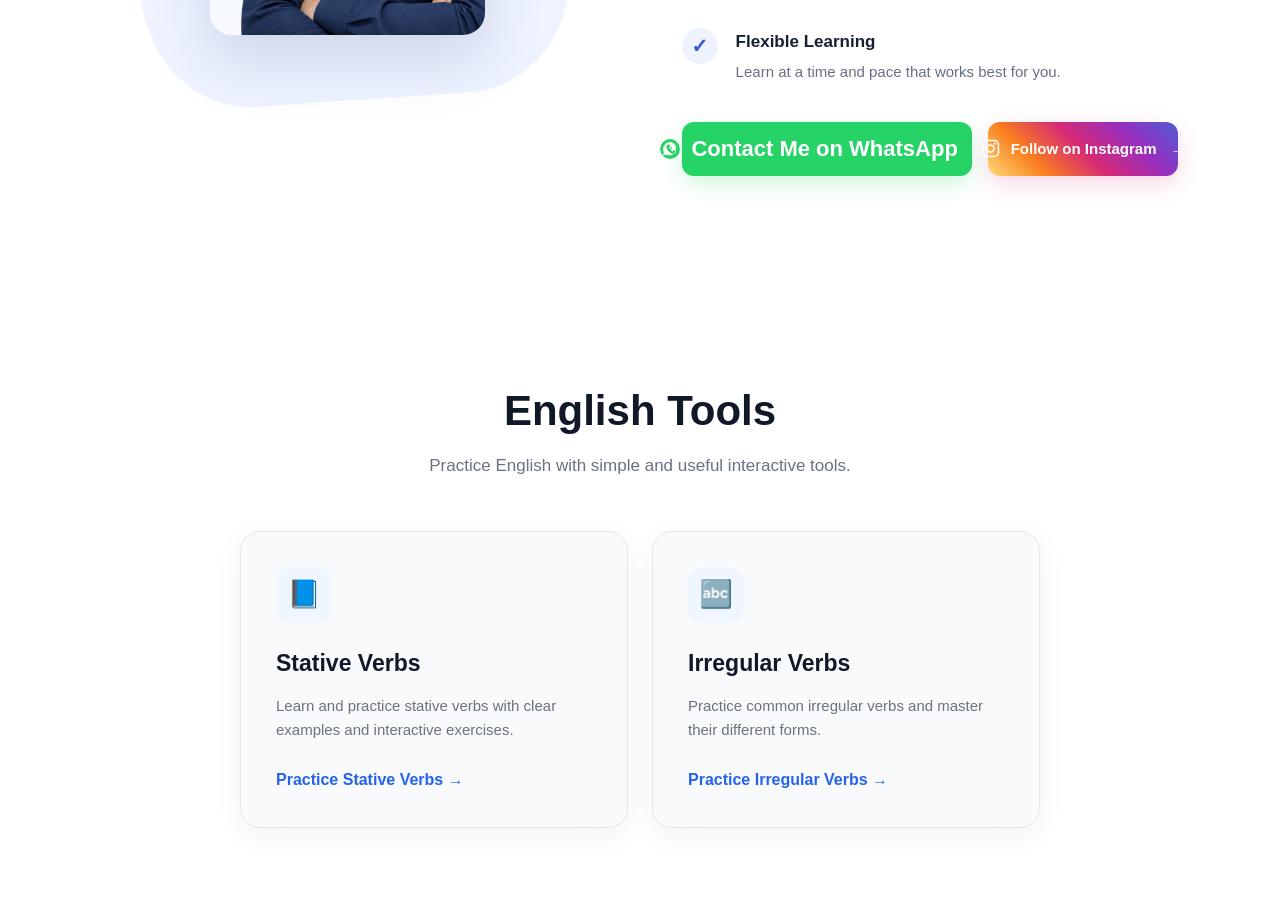
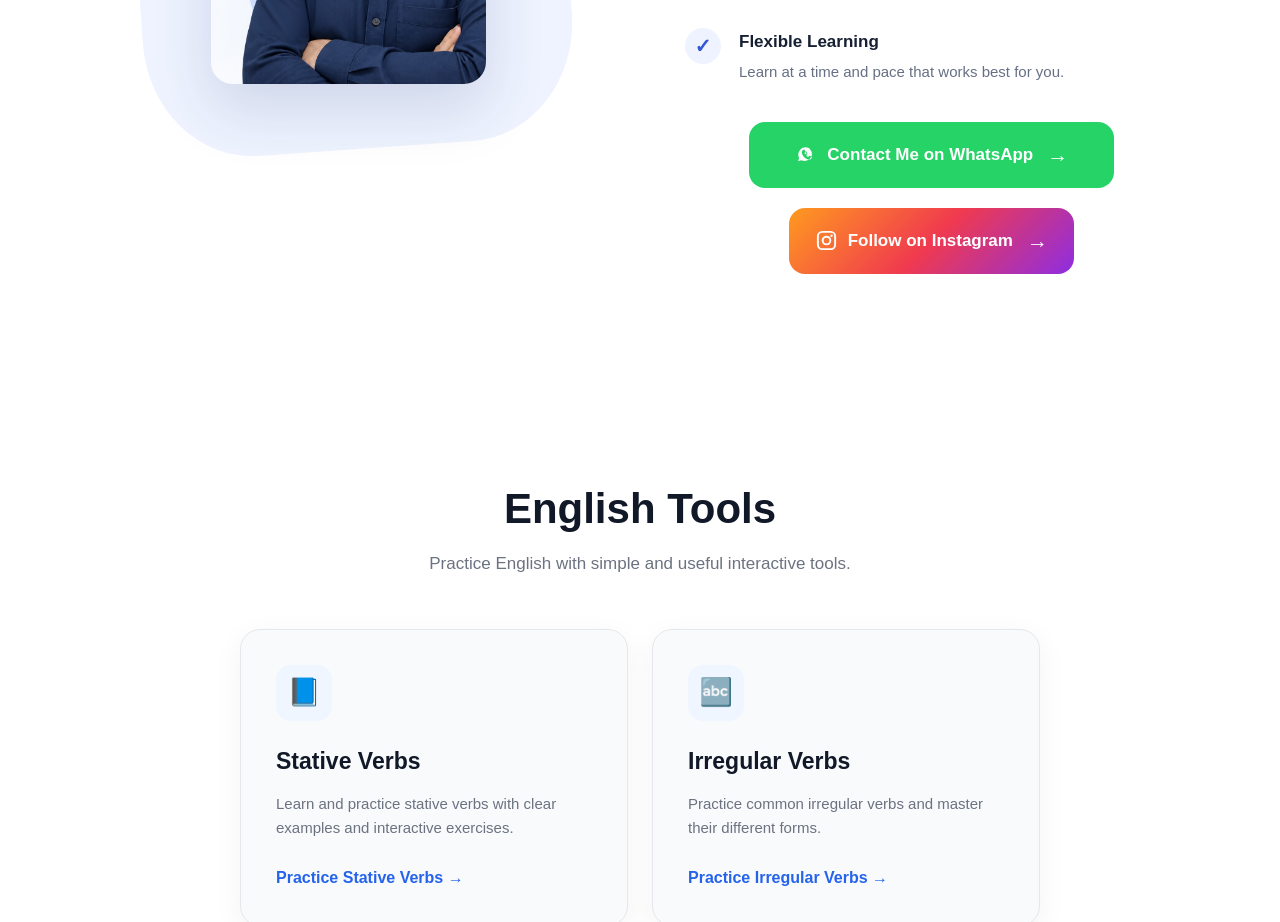
Before and after one commit to rezazamani8201-ux/hedefenglish, a Next.js app: page / in a window 1280 px wide. Shown: the part 4300-5222 px from the top of the page. Built offline with nearby package versions, Linux system fonts and the light colour scheme; no server answers.

Commit message:
Fix private lesson button layout

```diff
--- a/app/page.tsx
+++ b/app/page.tsx
@@ -677,56 +677,124 @@ export default function Home() {
               </div>
             </div>
 
-            <div className="private-buttons">
+           <div
+  style={{
+    display: "flex",
+    alignItems: "center",
+    justifyContent: "center",
+    gap: "20px",
+    flexWrap: "wrap",
+    width: "100%",
+    marginTop: "32px",
+    boxSizing: "border-box",
+  }}
+>
+  {/* WhatsApp */}
   <a
     href="https://wa.me/905531670982"
-                className="private-button"
     target="_blank"
     rel="noopener noreferrer"
+    style={{
+      boxSizing: "border-box",
+      display: "inline-flex",
+      alignItems: "center",
+      justifyContent: "center",
+      gap: "10px",
+      width: "min(365px, 100%)",
+      minHeight: "66px",
+      padding: "0 22px",
+      borderRadius: "16px",
+      background: "#25D366",
+      color: "#ffffff",
+      textDecoration: "none",
+      fontSize: "17px",
+      fontWeight: 600,
+      whiteSpace: "nowrap",
+      overflow: "hidden",
+      flexShrink: 0,
+    }}
   >
     <img
       src="/whatsapp.svg"
       alt="WhatsApp"
-  className="social-icon"
       style={{
-    width: "22px",
-    height: "22px",
-    minWidth: "22px",
+        width: "23px",
+        height: "23px",
+        flexShrink: 0,
         display: "block",
-    flexShrink: 0,
         objectFit: "contain",
       }}
     />
 
-                <span>
+    <span style={{ whiteSpace: "nowrap" }}>
       {t.privateLessons.whatsapp}
     </span>
 
-                <span>→</span>
+    <span
+      style={{
+        flexShrink: 0,
+        marginLeft: "4px",
+        fontSize: "21px",
+      }}
+    >
+      →
+    </span>
   </a>
 
+  {/* Instagram */}
   <a
     href="https://instagram.com/Hedef.English"
-                className="private-instagram-button"
     target="_blank"
     rel="noopener noreferrer"
+    style={{
+      boxSizing: "border-box",
+      display: "inline-flex",
+      alignItems: "center",
+      justifyContent: "center",
+      gap: "10px",
+      width: "min(285px, 100%)",
+      minHeight: "66px",
+      padding: "0 22px",
+      borderRadius: "16px",
+      background: "linear-gradient(135deg, #ff9a1f, #f03a4f, #8e2de2)",
+      color: "#ffffff",
+      textDecoration: "none",
+      fontSize: "17px",
+      fontWeight: 600,
+      whiteSpace: "nowrap",
+      overflow: "hidden",
+      flexShrink: 0,
+    }}
   >
     <svg
-                  className="social-icon"
+      width="23"
+      height="23"
       viewBox="0 0 24 24"
       aria-hidden="true"
+      style={{
+        flexShrink: 0,
+        display: "block",
+      }}
     >
       <path
         fill="currentColor"
-                    d="M7.5 2h9A5.5 5.5 0 0 1 22 7.5v9a5.5 5.5 0 0 1-5.5 5.5h-9A5.5 5.5 0 0 1 2 16.5v-9A5.5 5.5 0 0 1 7.5 2Zm0 1.8A3.7 3.7 0 0 0 3.8 7.5v9a3.7 3.7 0 0 0 3.7 3.7h9a3.7 3.7 0 0 0 3.7-3.7v-9a3.7 3.7 0 0 0-3.7-3.7h-9Zm9.8 1.4a1.3 1.3 0 1 1 0 2.6 1.3 1.3 0 0 1 0-2.6ZM12 7a5 5 0 1 1 0 10 5 5 0 0 1 0-10Zm0 1.8a3.2 3.2 0 1 0 0 6.4 3.2 3.2 0 0 0 0-6.4Z"
+        d="M7.5 2h9A5.5 5.5 0 0 1 22 7.5v9a5.5 5.5 0 0 1-5.5 5.5h-9A5.5 5.5 0 0 1 2 16.5v-9A5.5 5.5 0 0 1 7.5 2Zm0 2A3.5 3.5 0 0 0 4 7.5v9A3.5 3.5 0 0 0 7.5 20h9a3.5 3.5 0 0 0 3.5-3.5v-9A3.5 3.5 0 0 0 16.5 4h-9ZM12 7a5 5 0 1 1 0 10 5 5 0 0 1 0-10Zm0 2a3 3 0 1 0 0 6 3 3 0 0 0 0-6Zm5.25-3.25a1.25 1.25 0 1 1 0 2.5 1.25 1.25 0 0 1 0-2.5Z"
       />
     </svg>
 
-                <span>
+    <span style={{ whiteSpace: "nowrap" }}>
       {t.privateLessons.instagram}
     </span>
 
-                <span>→</span>
+    <span
+      style={{
+        flexShrink: 0,
+        marginLeft: "4px",
+        fontSize: "21px",
+      }}
+    >
+      →
+    </span>
   </a>
 </div>
           </div>
```
Lines whose indentation alone changed are shown as unchanged.
